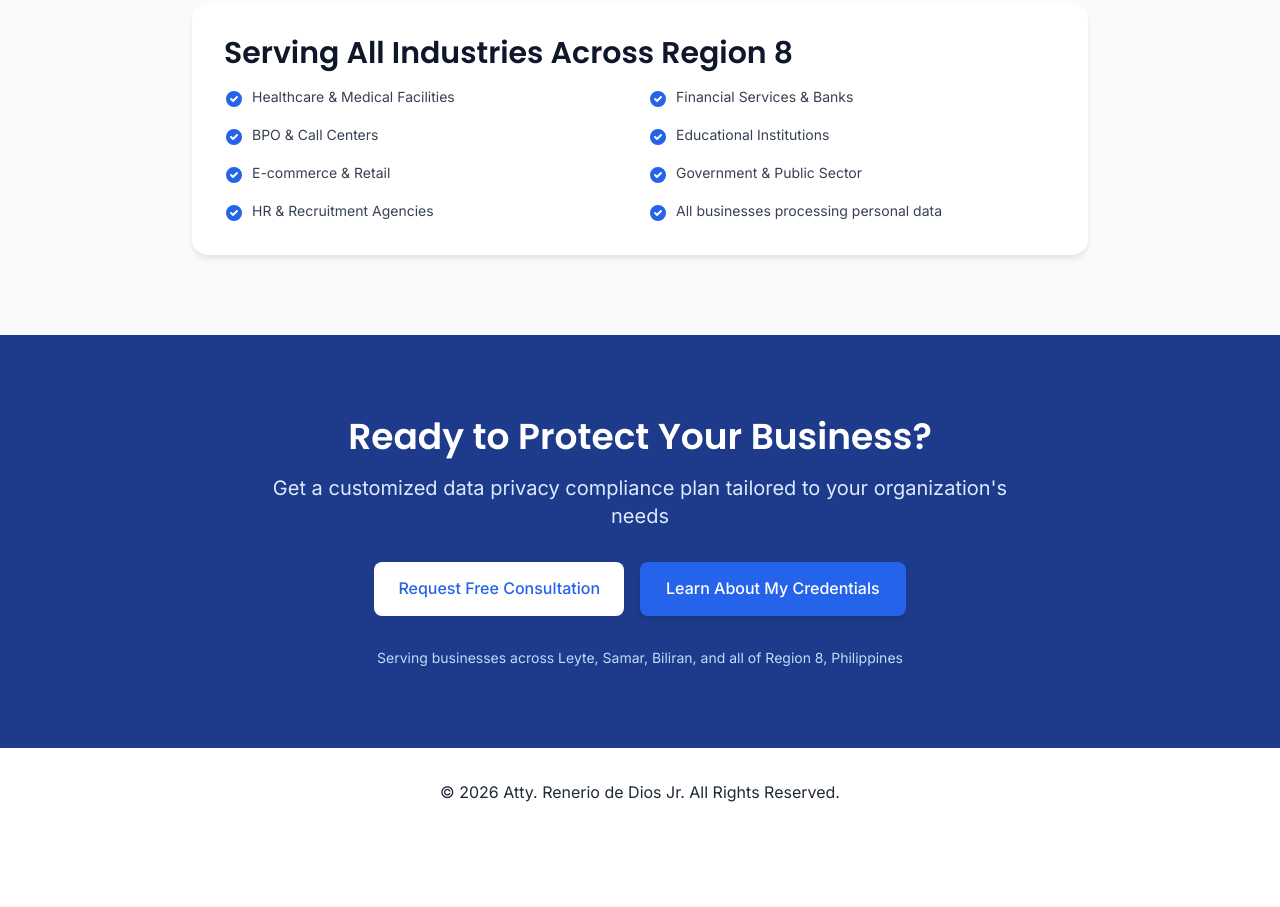
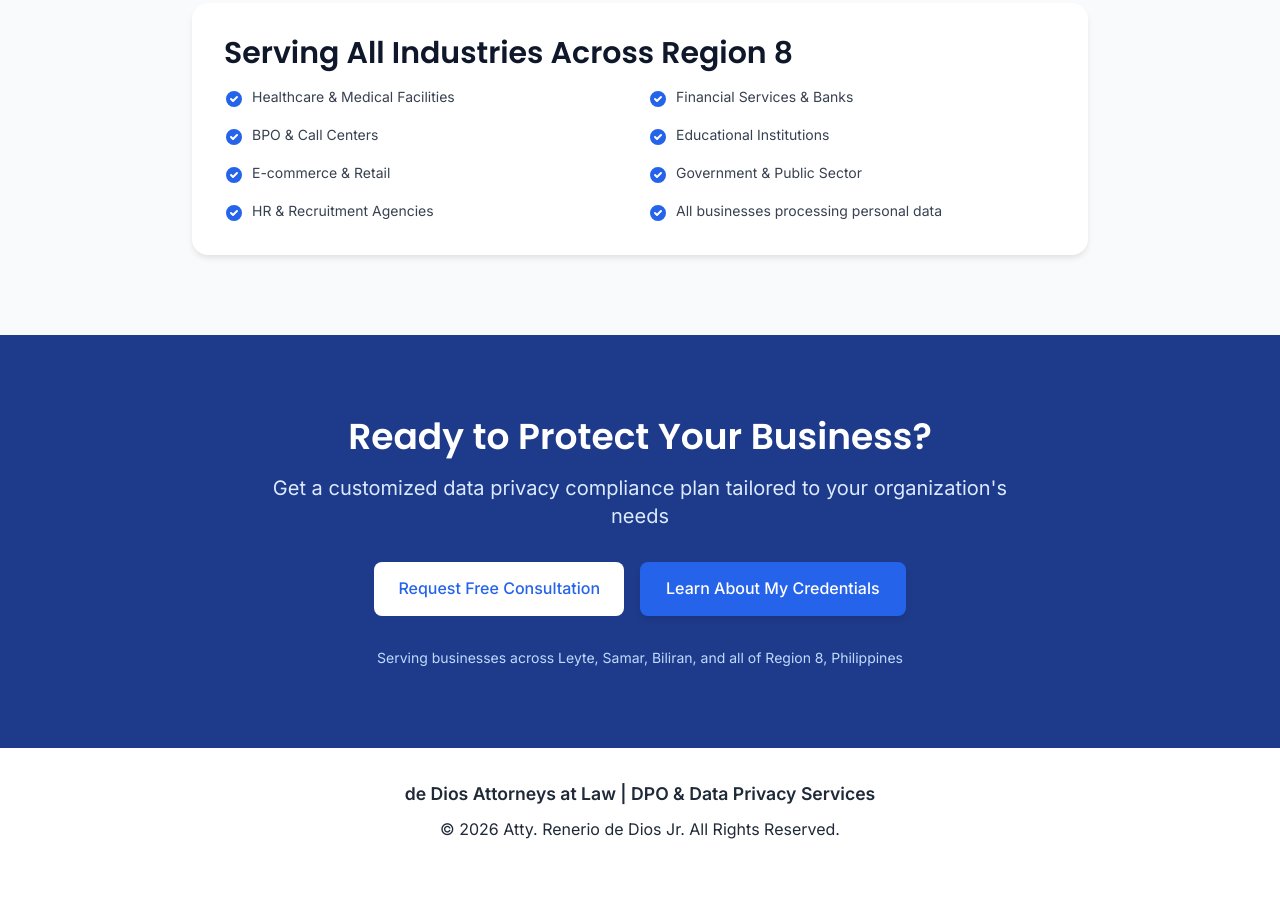
Before and after one commit to DoubleUltera/dpo-website, an Astro site: page / in a window 1280 px wide. Shown: the part 1893-2800 px from the top of the page. Built offline with nearby package versions, Linux system fonts and the light colour scheme; Astro itself is replaced by a stand-in of ours.

Commit message:
Update site name and add to footer
Changed SITE_TITLE to "de Dios Attorneys at Law | DPO & Data Privacy Services" and added it to the footer above the copyright text.

🤖 Generated with [Claude Code](https://claude.com/claude-code)

Co-Authored-By: Claude Sonnet 4.5 <noreply@anthropic.com>

```diff
--- a/src/components/Footer.astro
+++ b/src/components/Footer.astro
@@ -1,9 +1,11 @@
 ---
+import { SITE_TITLE } from '../consts';
 const today = new Date();
 ---
 
 <footer>
-	&copy; {today.getFullYear()} Atty. Renerio de Dios Jr. All Rights Reserved.
+	<div class="site-name">{SITE_TITLE}</div>
+	<div>&copy; {today.getFullYear()} Atty. Renerio de Dios Jr. All Rights Reserved.</div>
 </footer>
 <style>
 	footer {
@@ -12,4 +14,9 @@ const today = new Date();
 		color: rgb(var(--gray));
 		text-align: center;
 	}
+	.site-name {
+		font-weight: 600;
+		margin-bottom: 0.5em;
+		font-size: 1.1em;
+	}
 </style>
--- a/src/consts.ts
+++ b/src/consts.ts
@@ -1,5 +1,5 @@
 // Place any global data in this file.
 // You can import this data from anywhere in your site by using the `import` keyword.
 
-export const SITE_TITLE = 'Astro Blog';
-export const SITE_DESCRIPTION = 'Welcome to my website!';
+export const SITE_TITLE = 'de Dios Attorneys at Law | DPO & Data Privacy Services';
+export const SITE_DESCRIPTION = 'TÜV Certified Data Protection Officer serving Region 8, Philippines. Expert DPO consulting and notarial services for your business compliance needs.';
```
